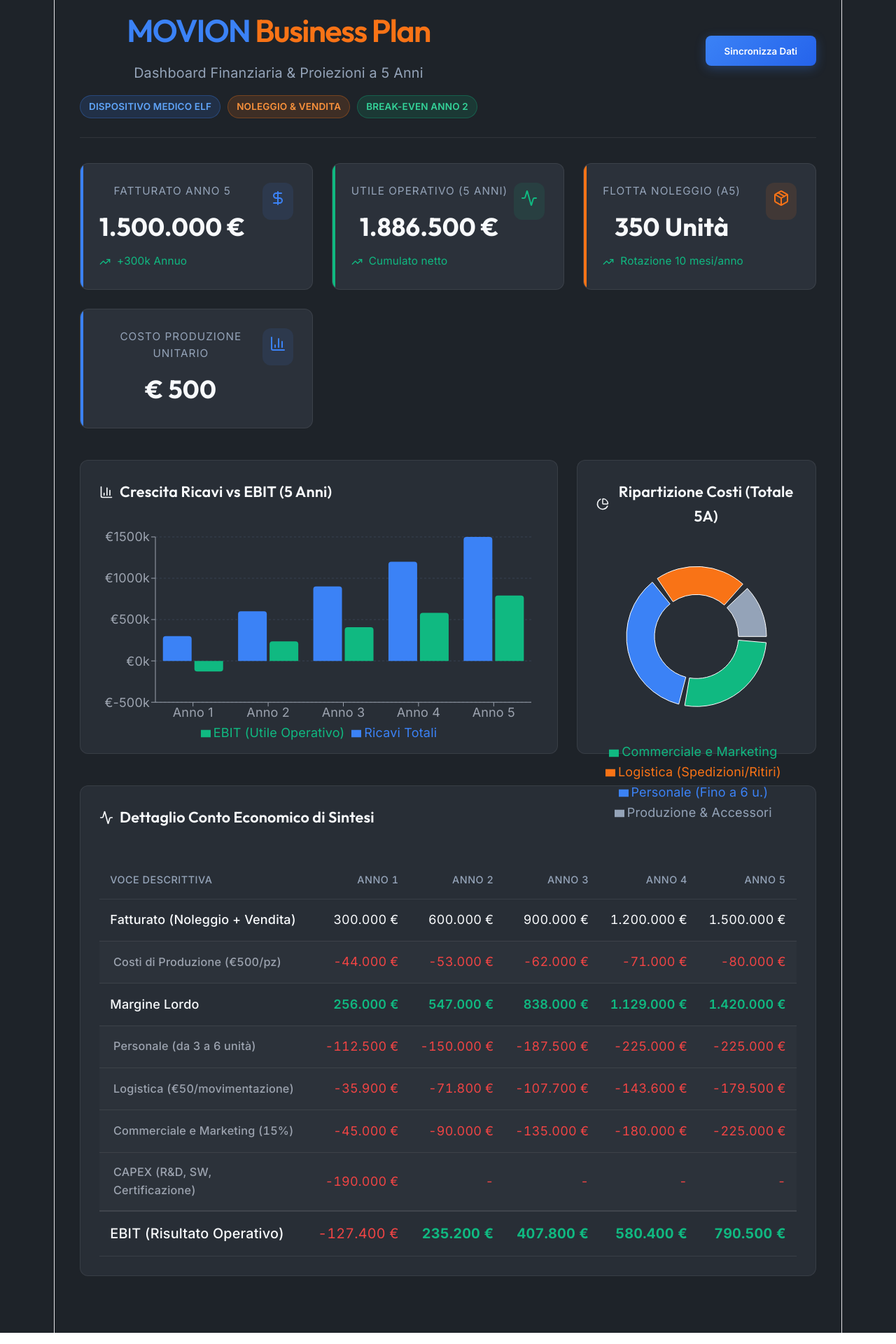
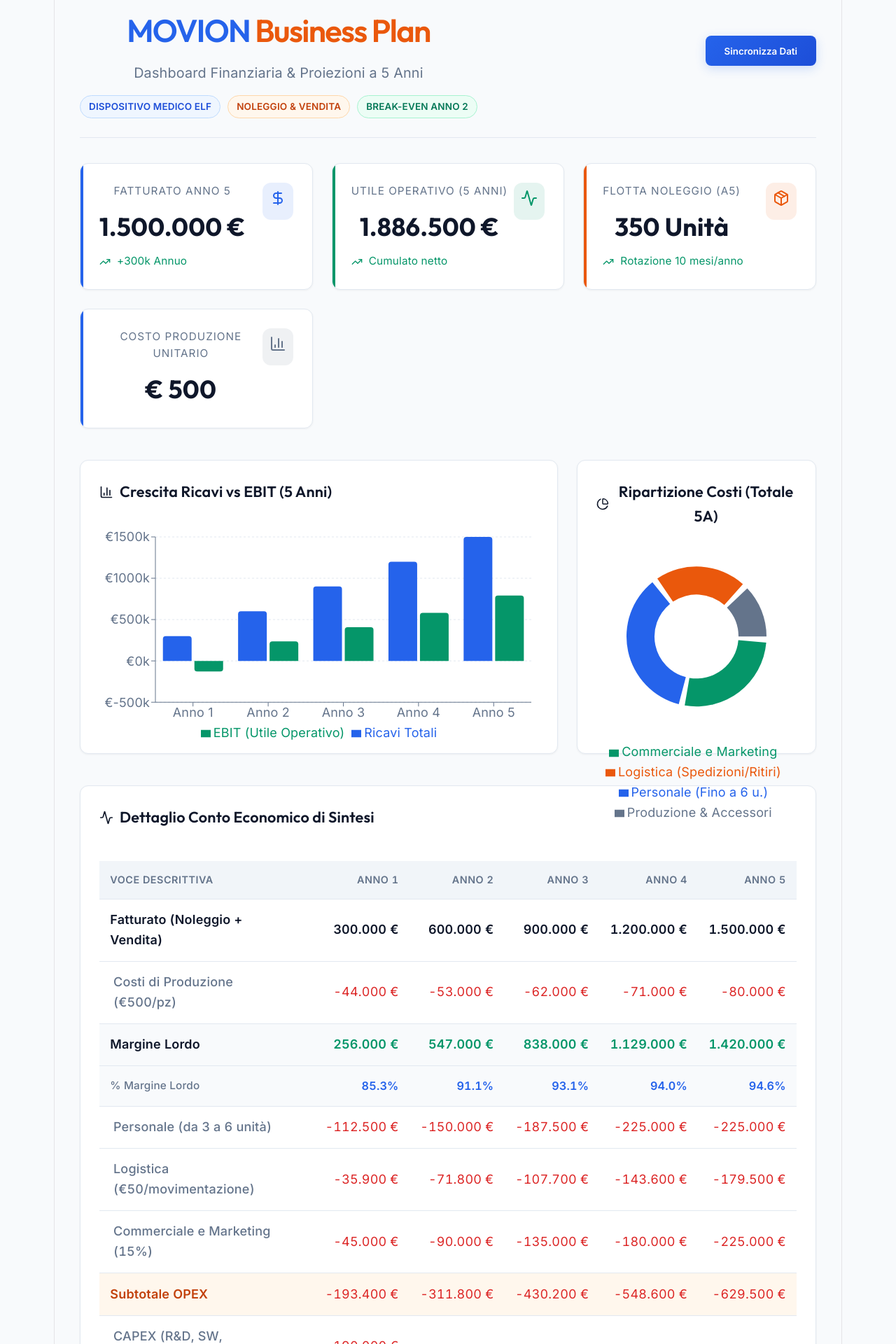
Before and after one commit to giuseppedisorbo-droid/Movion, a React (Vite) app in the folder movion_dashboard/: page / in a window 1280 px wide. Shown: the part 60-1980 px from the top of the page at 70% size. Built offline with nearby package versions, Linux system fonts and the light colour scheme.

Commit message:
Tema chiaro, aggiunta subtotale opex e % margine

```diff
--- a/movion_dashboard/src/App.css
+++ b/movion_dashboard/src/App.css
@@ -1,17 +1,17 @@
 @import url('https://fonts.googleapis.com/css2?family=Inter:wght@300;400;500;600;700&family=Outfit:wght@400;500;600;700&display=swap');
 
 :root {
-  /* Nuova palette: Grigio, Blu, Arancione e un tocco di Verde */
-  --bg-primary: #1e2329; /* Grigio scuro fondo */
-  --bg-secondary: #2b313a; /* Grigio medio card */
-  --bg-card: rgba(43, 49, 58, 0.8);
-  --text-primary: #f8fafc;
-  --text-secondary: #94a3b8;
-  --accent-primary: #3b82f6; /* Blu brillante */
-  --accent-secondary: #f97316; /* Arancione vibrante */
-  --success: #10b981; /* Verde smeraldo */
-  --danger: #ef4444; /* Rosso allerta */
-  --border-color: rgba(255, 255, 255, 0.08);
+  /* Tema Chiaro (Light Mode) */
+  --bg-primary: #f8fafc; /* Sfondo generale grigio chiarissimo */
+  --bg-secondary: #ffffff; /* Sfondo bianco per le card */
+  --bg-card: #ffffff;
+  --text-primary: #0f172a; /* Testo scuro principale */
+  --text-secondary: #64748b; /* Testo grigio secondario */
+  --accent-primary: #2563eb; /* Blu brillante */
+  --accent-secondary: #ea580c; /* Arancione vibrante */
+  --success: #059669; /* Verde scuro per contrasto su bianco */
+  --danger: #dc2626; /* Rosso intenso */
+  --border-color: #e2e8f0; /* Bordi leggeri */
 }
 
 * {
@@ -51,7 +51,7 @@
 
 .header-title h1 {
   font-size: 2.5rem;
-  color: #fff;
+  color: var(--text-primary);
   margin-bottom: 0.5rem;
 }
 
@@ -64,7 +64,7 @@
 }
 
 .header-actions button {
-  background: linear-gradient(135deg, var(--accent-primary) 0%, #2563eb 100%);
+  background: linear-gradient(135deg, var(--accent-primary) 0%, #1d4ed8 100%);
   color: white;
   border: none;
   padding: 0.75rem 1.5rem;
@@ -73,12 +73,12 @@
   font-weight: 600;
   cursor: pointer;
   transition: all 0.3s ease;
-  box-shadow: 0 4px 15px rgba(59, 130, 246, 0.3);
+  box-shadow: 0 4px 15px rgba(37, 99, 235, 0.2);
 }
 
 .header-actions button:hover {
   transform: translateY(-2px);
-  box-shadow: 0 6px 20px rgba(59, 130, 246, 0.4);
+  box-shadow: 0 6px 20px rgba(37, 99, 235, 0.3);
 }
 
 .grid-cards {
@@ -93,9 +93,10 @@
   border: 1px solid var(--border-color);
   border-radius: 12px;
   padding: 1.5rem;
-  transition: transform 0.3s ease;
+  transition: transform 0.3s ease, box-shadow 0.3s ease;
   position: relative;
   overflow: hidden;
+  box-shadow: 0 1px 3px rgba(0,0,0,0.05);
 }
 
 .stat-card::before {
@@ -113,7 +114,7 @@
 
 .stat-card:hover {
   transform: translateY(-3px);
-  box-shadow: 0 10px 25px rgba(0,0,0,0.2);
+  box-shadow: 0 10px 25px rgba(0,0,0,0.08);
 }
 
 .stat-card-title {
@@ -155,6 +156,7 @@
   border-radius: 12px;
   padding: 1.5rem;
   height: 420px;
+  box-shadow: 0 1px 3px rgba(0,0,0,0.05);
 }
 
 .chart-header {
@@ -191,14 +193,15 @@
 
 .financial-table th {
   color: var(--text-secondary);
-  font-weight: 500;
+  font-weight: 600;
   text-transform: uppercase;
   font-size: 0.8rem;
   letter-spacing: 0.5px;
+  background-color: #f1f5f9;
 }
 
 .financial-table tr:hover td {
-  background: rgba(255, 255, 255, 0.03);
+  background: #f8fafc;
 }
 
 .financial-table td:first-child {
@@ -208,6 +211,7 @@
 
 .financial-table td.negative { color: var(--danger); }
 .financial-table td.positive { color: var(--success); font-weight: 600; }
+.financial-table td.percent { color: var(--accent-primary); font-weight: 600; font-size: 0.9rem; }
 
 .badges-row {
   display: flex;
@@ -224,9 +228,9 @@
   text-transform: uppercase;
 }
 
-.badge.blue { background: rgba(59, 130, 246, 0.15); color: #60a5fa; border: 1px solid rgba(59, 130, 246, 0.3); }
-.badge.orange { background: rgba(249, 115, 22, 0.15); color: #fb923c; border: 1px solid rgba(249, 115, 22, 0.3); }
-.badge.green { background: rgba(16, 185, 129, 0.15); color: #34d399; border: 1px solid rgba(16, 185, 129, 0.3); }
+.badge.blue { background: #eff6ff; color: #1d4ed8; border: 1px solid #bfdbfe; }
+.badge.orange { background: #fff7ed; color: #c2410c; border: 1px solid #fed7aa; }
+.badge.green { background: #ecfdf5; color: #047857; border: 1px solid #a7f3d0; }
 
 /* Responsive */
 @media (max-width: 1024px) {
--- a/movion_dashboard/src/App.jsx
+++ b/movion_dashboard/src/App.jsx
@@ -1,8 +1,8 @@
-import React, { useState } from 'react';
+import React from 'react';
 import {
-  LineChart, Line, BarChart, Bar, PieChart, Pie, Cell, XAxis, YAxis, CartesianGrid, Tooltip as RechartsTooltip, Legend, ResponsiveContainer
+  BarChart, Bar, PieChart, Pie, Cell, XAxis, YAxis, CartesianGrid, Tooltip as RechartsTooltip, Legend, ResponsiveContainer
 } from 'recharts';
-import { TrendingUp, Activity, DollarSign, Package, Users, BarChart3, PieChart as PieChartIcon } from 'lucide-react';
+import { TrendingUp, Activity, DollarSign, Package, BarChart3, PieChart as PieChartIcon } from 'lucide-react';
 import './App.css';
 
 // Dati finanziari aggiornati
@@ -14,19 +14,11 @@
   { year: 'Anno 5', revenue: 1500000, production: -80000, logistics: -179500, personnel: -225000, commercial: -225000, ebit: 790500 },
 ];
 
-const unitData = [
-  { year: 'Anno 1', sales: 18, rental: 70 },
-  { year: 'Anno 2', sales: 36, rental: 70 },
-  { year: 'Anno 3', sales: 54, rental: 70 },
-  { year: 'Anno 4', sales: 72, rental: 70 },
-  { year: 'Anno 5', sales: 90, rental: 70 },
-];
-
 const opexBreakdown5Years = [
-  { name: 'Produzione & Accessori', value: 310000, color: '#94a3b8' }, // Grigio
-  { name: 'Logistica (Spedizioni/Ritiri)', value: 538500, color: '#f97316' }, // Arancione
-  { name: 'Personale (Fino a 6 u.)', value: 900000, color: '#3b82f6' }, // Blu
-  { name: 'Commerciale e Marketing', value: 675000, color: '#10b981' }, // Verde
+  { name: 'Produzione & Accessori', value: 310000, color: '#64748b' }, // Grigio
+  { name: 'Logistica (Spedizioni/Ritiri)', value: 538500, color: '#ea580c' }, // Arancione
+  { name: 'Personale (Fino a 6 u.)', value: 900000, color: '#2563eb' }, // Blu
+  { name: 'Commerciale e Marketing', value: 675000, color: '#059669' }, // Verde
 ];
 
 function formatCurrency(value) {
@@ -34,9 +26,15 @@
 }
 
 function StatCard({ title, value, icon: Icon, trend, trendValue, colorClass = "blue" }) {
-  let iconColor = "#3b82f6";
-  if (colorClass === "orange") iconColor = "#f97316";
-  if (colorClass === "green") iconColor = "#10b981";
+  let iconColor = "#2563eb";
+  if (colorClass === "orange") iconColor = "#ea580c";
+  if (colorClass === "green") iconColor = "#059669";
+  if (colorClass === "gray") iconColor = "#64748b";
+
+  let bgRGB = '37,99,235';
+  if (colorClass === "orange") bgRGB = '234,88,12';
+  if (colorClass === "green") bgRGB = '5,150,105';
+  if (colorClass === "gray") bgRGB = '100,116,139';
 
   return (
     <div className={`stat-card ${colorClass}`}>
@@ -45,7 +43,7 @@
           <div className="stat-card-title">{title}</div>
           <div className="stat-card-value">{value}</div>
         </div>
-        <div style={{ padding: '10px', background: `rgba(${colorClass==='orange'?'249,115,22':colorClass==='green'?'16,185,129':'59,130,246'}, 0.1)`, borderRadius: '12px' }}>
+        <div style={{ padding: '10px', background: `rgba(${bgRGB}, 0.1)`, borderRadius: '12px' }}>
           <Icon size={24} color={iconColor} />
         </div>
       </div>
@@ -119,16 +117,16 @@
           </div>
           <ResponsiveContainer width="100%" height={320}>
             <BarChart data={financialData} margin={{ top: 20, right: 10, left: 20, bottom: 5 }}>
-              <CartesianGrid strokeDasharray="3 3" stroke="#374151" vertical={false} />
-              <XAxis dataKey="year" stroke="#9ca3af" />
-              <YAxis stroke="#9ca3af" tickFormatter={(val) => `€${val/1000}k`} />
+              <CartesianGrid strokeDasharray="3 3" stroke="#e2e8f0" vertical={false} />
+              <XAxis dataKey="year" stroke="#64748b" />
+              <YAxis stroke="#64748b" tickFormatter={(val) => `€${val/1000}k`} />
               <RechartsTooltip
-                contentStyle={{ backgroundColor: '#1e2329', borderColor: '#374151', color: '#f8fafc' }}
+                contentStyle={{ backgroundColor: '#ffffff', borderColor: '#e2e8f0', color: '#0f172a' }}
                 formatter={(value) => formatCurrency(value)}
               />
               <Legend />
-              <Bar dataKey="revenue" name="Ricavi Totali" fill="#3b82f6" radius={[4, 4, 0, 0]} />
-              <Bar dataKey="ebit" name="EBIT (Utile Operativo)" fill="#10b981" radius={[4, 4, 0, 0]} />
+              <Bar dataKey="revenue" name="Ricavi Totali" fill="#2563eb" radius={[4, 4, 0, 0]} />
+              <Bar dataKey="ebit" name="EBIT (Utile Operativo)" fill="#059669" radius={[4, 4, 0, 0]} />
             </BarChart>
           </ResponsiveContainer>
         </div>
@@ -147,6 +145,7 @@
                 outerRadius={100}
                 paddingAngle={5}
                 dataKey="value"
+                stroke="none"
               >
                 {opexBreakdown5Years.map((entry, index) => (
                   <Cell key={`cell-${index}`} fill={entry.color} />
@@ -154,7 +153,7 @@
               </Pie>
               <RechartsTooltip
                 formatter={(value) => formatCurrency(value)}
-                contentStyle={{ backgroundColor: '#1e2329', borderColor: '#374151' }}
+                contentStyle={{ backgroundColor: '#ffffff', borderColor: '#e2e8f0', color: '#0f172a' }}
               />
               <Legend verticalAlign="bottom" height={36} />
             </PieChart>
@@ -180,68 +179,96 @@
             </thead>
             <tbody>
               <tr>
-                <td>Fatturato (Noleggio + Vendita)</td>
-                <td>{formatCurrency(300000)}</td>
-                <td>{formatCurrency(600000)}</td>
-                <td>{formatCurrency(900000)}</td>
-                <td>{formatCurrency(1200000)}</td>
-                <td>{formatCurrency(1500000)}</td>
+                <td style={{ fontWeight: 600 }}>Fatturato (Noleggio + Vendita)</td>
+                <td style={{ fontWeight: 600 }}>{formatCurrency(300000)}</td>
+                <td style={{ fontWeight: 600 }}>{formatCurrency(600000)}</td>
+                <td style={{ fontWeight: 600 }}>{formatCurrency(900000)}</td>
+                <td style={{ fontWeight: 600 }}>{formatCurrency(1200000)}</td>
+                <td style={{ fontWeight: 600 }}>{formatCurrency(1500000)}</td>
               </tr>
-              <tr style={{ backgroundColor: 'rgba(255,255,255,0.02)' }}>
-                <td style={{ paddingLeft: '20px', fontSize: '0.9rem', color: '#9ca3af' }}>Costi di Produzione (€500/pz)</td>
+              <tr>
+                <td style={{ paddingLeft: '20px', color: '#64748b' }}>Costi di Produzione (€500/pz)</td>
                 <td className="negative">{formatCurrency(-44000)}</td>
                 <td className="negative">{formatCurrency(-53000)}</td>
                 <td className="negative">{formatCurrency(-62000)}</td>
                 <td className="negative">{formatCurrency(-71000)}</td>
                 <td className="negative">{formatCurrency(-80000)}</td>
               </tr>
-              <tr>
-                <td>Margine Lordo</td>
+              <tr style={{ backgroundColor: '#f8fafc' }}>
+                <td style={{ fontWeight: 600 }}>Margine Lordo</td>
                 <td className="positive">{formatCurrency(256000)}</td>
                 <td className="positive">{formatCurrency(547000)}</td>
                 <td className="positive">{formatCurrency(838000)}</td>
                 <td className="positive">{formatCurrency(1129000)}</td>
                 <td className="positive">{formatCurrency(1420000)}</td>
               </tr>
-              <tr style={{ backgroundColor: 'rgba(255,255,255,0.02)' }}>
-                <td style={{ paddingLeft: '20px', fontSize: '0.9rem', color: '#9ca3af' }}>Personale (da 3 a 6 unità)</td>
-                <td className="negative">{formatCurrency(-112500)}</td>
-                <td className="negative">{formatCurrency(-150000)}</td>
-                <td className="negative">{formatCurrency(-187500)}</td>
-                <td className="negative">{formatCurrency(-225000)}</td>
-                <td className="negative">{formatCurrency(-225000)}</td>
+              <tr style={{ backgroundColor: '#f8fafc' }}>
+                <td style={{ fontSize: '0.85rem', color: '#64748b' }}>% Margine Lordo</td>
+                <td className="percent">85.3%</td>
+                <td className="percent">91.1%</td>
+                <td className="percent">93.1%</td>
+                <td className="percent">94.0%</td>
+                <td className="percent">94.6%</td>
               </tr>
-              <tr style={{ backgroundColor: 'rgba(255,255,255,0.02)' }}>
-                <td style={{ paddingLeft: '20px', fontSize: '0.9rem', color: '#9ca3af' }}>Logistica (€50/movimentazione)</td>
+
+              <tr>
+                <td style={{ paddingLeft: '20px', color: '#64748b', borderTop: '1px solid #e2e8f0', paddingTop: '15px' }}>Personale (da 3 a 6 unità)</td>
+                <td className="negative" style={{ borderTop: '1px solid #e2e8f0', paddingTop: '15px' }}>{formatCurrency(-112500)}</td>
+                <td className="negative" style={{ borderTop: '1px solid #e2e8f0', paddingTop: '15px' }}>{formatCurrency(-150000)}</td>
+                <td className="negative" style={{ borderTop: '1px solid #e2e8f0', paddingTop: '15px' }}>{formatCurrency(-187500)}</td>
+                <td className="negative" style={{ borderTop: '1px solid #e2e8f0', paddingTop: '15px' }}>{formatCurrency(-225000)}</td>
+                <td className="negative" style={{ borderTop: '1px solid #e2e8f0', paddingTop: '15px' }}>{formatCurrency(-225000)}</td>
+              </tr>
+              <tr>
+                <td style={{ paddingLeft: '20px', color: '#64748b' }}>Logistica (€50/movimentazione)</td>
                 <td className="negative">{formatCurrency(-35900)}</td>
                 <td className="negative">{formatCurrency(-71800)}</td>
                 <td className="negative">{formatCurrency(-107700)}</td>
                 <td className="negative">{formatCurrency(-143600)}</td>
                 <td className="negative">{formatCurrency(-179500)}</td>
               </tr>
-              <tr style={{ backgroundColor: 'rgba(255,255,255,0.02)' }}>
-                <td style={{ paddingLeft: '20px', fontSize: '0.9rem', color: '#9ca3af' }}>Commerciale e Marketing (15%)</td>
+              <tr>
+                <td style={{ paddingLeft: '20px', color: '#64748b' }}>Commerciale e Marketing (15%)</td>
                 <td className="negative">{formatCurrency(-45000)}</td>
                 <td className="negative">{formatCurrency(-90000)}</td>
                 <td className="negative">{formatCurrency(-135000)}</td>
                 <td className="negative">{formatCurrency(-180000)}</td>
                 <td className="negative">{formatCurrency(-225000)}</td>
               </tr>
-              <tr style={{ backgroundColor: 'rgba(255,255,255,0.02)' }}>
-                <td style={{ paddingLeft: '20px', fontSize: '0.9rem', color: '#9ca3af' }}>CAPEX (R&D, SW, Certificazione)</td>
+
+              <tr style={{ backgroundColor: '#fff7ed' }}>
+                <td style={{ fontWeight: 600, color: '#c2410c' }}>Subtotale OPEX</td>
+                <td className="negative">{formatCurrency(-193400)}</td>
+                <td className="negative">{formatCurrency(-311800)}</td>
+                <td className="negative">{formatCurrency(-430200)}</td>
+                <td className="negative">{formatCurrency(-548600)}</td>
+                <td className="negative">{formatCurrency(-629500)}</td>
+              </tr>
+
+              <tr>
+                <td style={{ paddingLeft: '20px', color: '#64748b' }}>CAPEX (R&D, SW, Certificazione)</td>
                 <td className="negative">{formatCurrency(-190000)}</td>
                 <td className="negative">-</td>
                 <td className="negative">-</td>
                 <td className="negative">-</td>
                 <td className="negative">-</td>
               </tr>
-              <tr style={{ borderTop: '2px solid rgba(255,255,255,0.1)' }}>
-                <td style={{ fontSize: '1.1rem' }}>EBIT (Risultato Operativo)</td>
-                <td className="negative" style={{ fontSize: '1.1rem' }}>{formatCurrency(-127400)}</td>
-                <td className="positive" style={{ fontWeight: 'bold', fontSize: '1.1rem' }}>{formatCurrency(235200)}</td>
-                <td className="positive" style={{ fontWeight: 'bold', fontSize: '1.1rem' }}>{formatCurrency(407800)}</td>
-                <td className="positive" style={{ fontWeight: 'bold', fontSize: '1.1rem' }}>{formatCurrency(580400)}</td>
-                <td className="positive" style={{ fontWeight: 'bold', fontSize: '1.1rem' }}>{formatCurrency(790500)}</td>
+
+              <tr style={{ borderTop: '2px solid #e2e8f0' }}>
+                <td style={{ fontSize: '1.1rem', fontWeight: 700 }}>EBIT (Risultato Operativo)</td>
+                <td className="negative" style={{ fontSize: '1.1rem', fontWeight: 700 }}>{formatCurrency(-127400)}</td>
+                <td className="positive" style={{ fontSize: '1.1rem', fontWeight: 700 }}>{formatCurrency(235200)}</td>
+                <td className="positive" style={{ fontSize: '1.1rem', fontWeight: 700 }}>{formatCurrency(407800)}</td>
+                <td className="positive" style={{ fontSize: '1.1rem', fontWeight: 700 }}>{formatCurrency(580400)}</td>
+                <td className="positive" style={{ fontSize: '1.1rem', fontWeight: 700 }}>{formatCurrency(790500)}</td>
+              </tr>
+              <tr>
+                <td style={{ fontSize: '0.85rem', color: '#64748b' }}>% EBIT Margin</td>
+                <td className="danger" style={{ fontWeight: 600, fontSize: '0.9rem', color: '#dc2626' }}>-42.4%</td>
+                <td className="percent">39.2%</td>
+                <td className="percent">45.3%</td>
+                <td className="percent">48.3%</td>
+                <td className="percent">52.7%</td>
               </tr>
             </tbody>
           </table>
```
